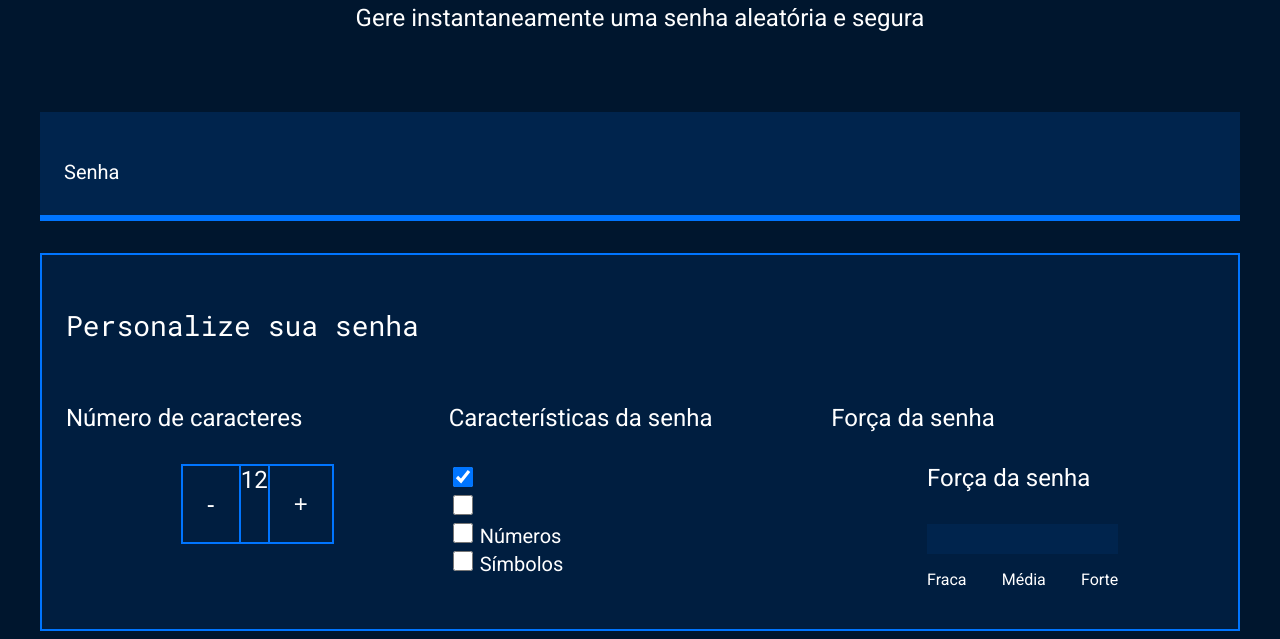
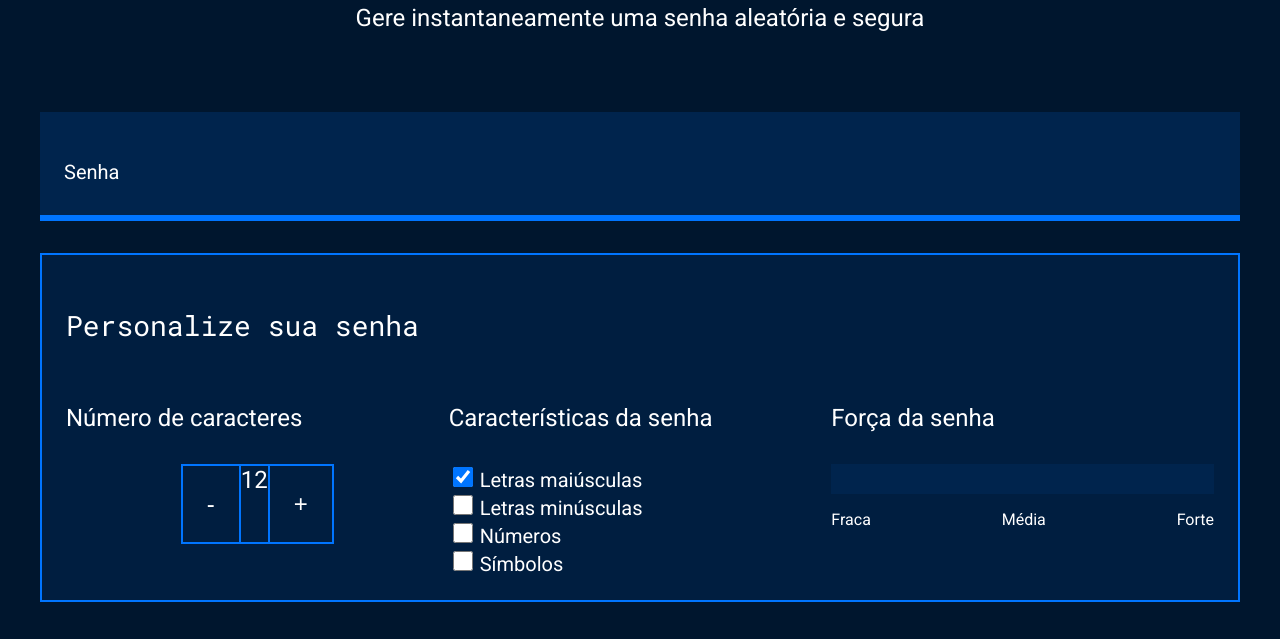
Before and after one commit to Nikixcz/gerador-de-senhas-, a plain HTML site: page index.html in a window 1280 px wide. Shown: the part 191-830 px from the top of the page. After the commit the page ends 801 px from the top, so only its background shows below. Drawn offline with Linux system fonts and the light colour scheme.

Commit message:
Update index.html

```diff
--- a/index.html
+++ b/index.html
@@ -17,7 +17,7 @@
         </div>
         <div class="conteudo-senha">
             <label for="senha">Senha</label>
-            <input name="senha" type="text" id="campo-senha">
+            <input name="senha" type="text" id="campo-senha" readonly>
         </div>
         <div class="parametro">
             <h3 class="parametro-titulo">Personalize sua senha</h3>
@@ -32,25 +32,23 @@
                 </div>
                 <div class="parametro-senha">
                     <h4 class="parametro-senha__titulo">Características da senha</h4>
-                    <div class="parametro-senha__checkbox">
+                    <div class="parametro-senha-checkbox">
                         <input name="maiusculo" type="checkbox" class="checkbox" checked>
-                        <label for="maiusculo"Letras maiúsculas></label>
+                        <label for="maiusculo">Letras maiúsculas</label>
                     </div>
-                    <div class="parametro-senha__checkbox">
+                    <div class="parametro-senha-checkbox">
                         <input name="minusculo" type="checkbox" class="checkbox">
-                    <label for="minusculo"Letras minúsculas></label>
+                        <label for="minusculo">Letras minúsculas</label>
                     </div>
                     <div class="parametro-senha-checkbox">
                         <input name="numero" type="checkbox" class="checkbox">
-                        <label for="numero">Números </label>
+                        <label for="numero">Números</label>
                     </div>
                     <div class="parametro-senha-checkbox">
                         <input name="simbolo" type="checkbox" class="checkbox">
-                        <label for="simbolo">Símbolos </label>
+                        <label for="simbolo">Símbolos</label>
                     </div>
                 </div>
-                <div class="parametro-senha">
-                    <h4 class="parametro-senha__titulo">Força da senha</h4>
                 <div class="parametro-senha">
                     <h4 class="parametro-senha__titulo">Força da senha</h4>
                     <div class="barra"></div>
@@ -60,11 +58,11 @@
                         <p>Média</p>
                         <p>Forte</p>
                     </div>
-</div>
+                    <p class="entropia"></p>
                 </div>
             </div>
         </div>
     </section>
+    <script src="main.js"></script>
 </body>
-
 </html>
```
Lines whose indentation alone changed are shown as unchanged.
